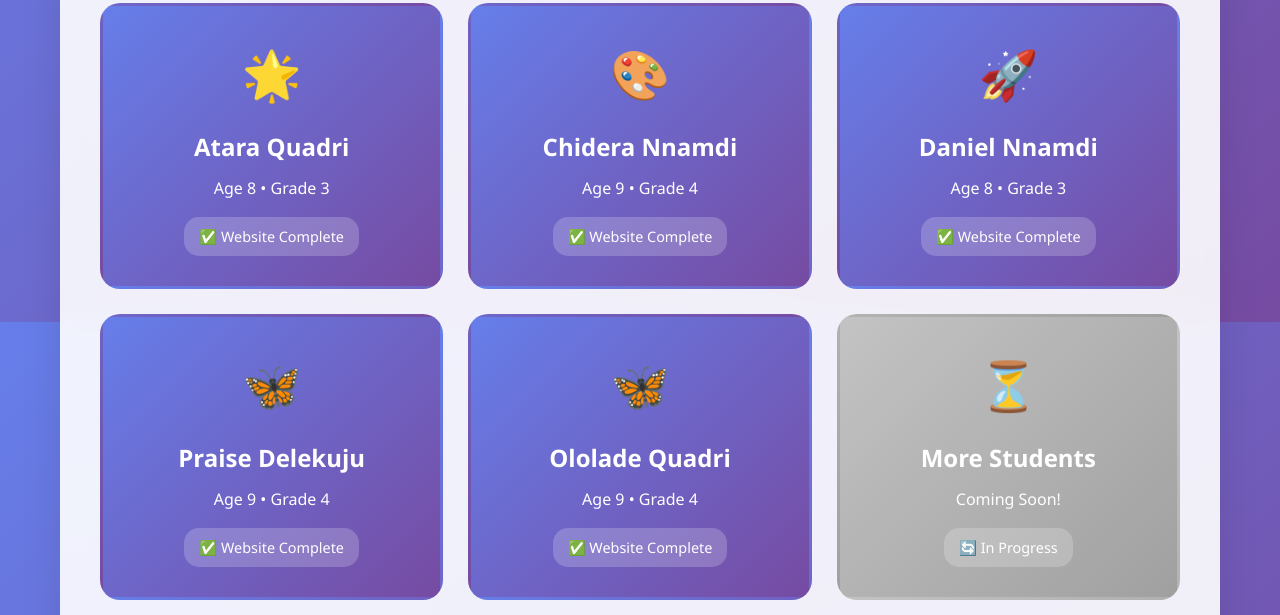
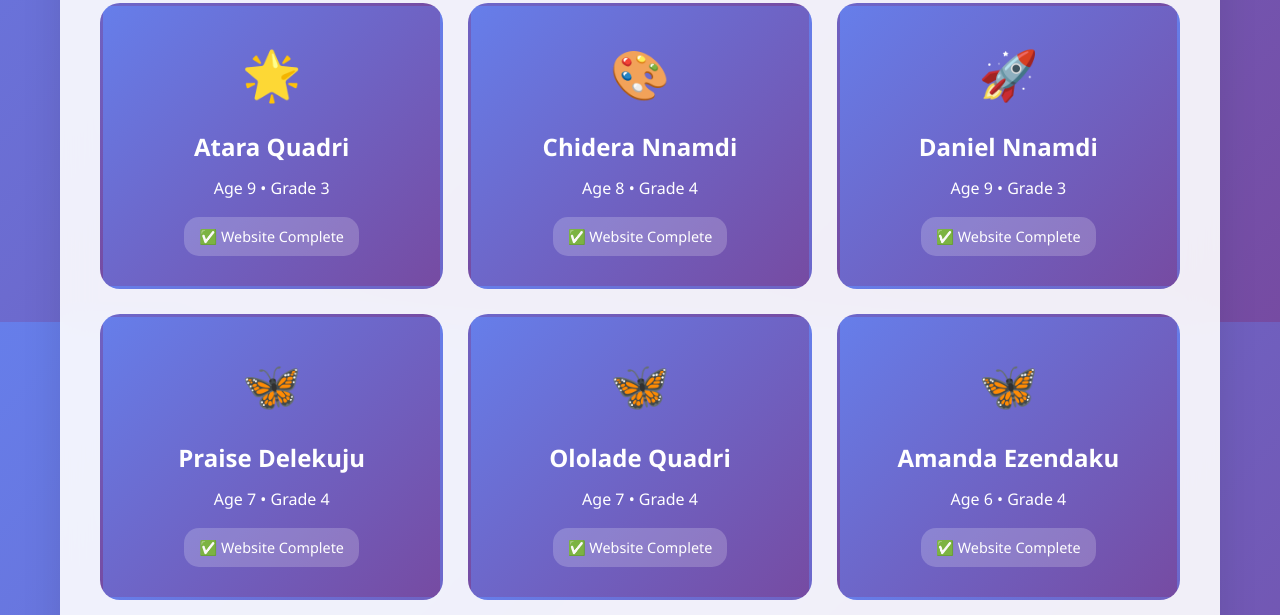
Before and after one commit to ternarytechies/student-websites, a plain HTML site: page index.html in a window 1280 px wide. Shown: the part 1278-1893 px from the top of the page. Drawn offline with Linux system fonts and the light colour scheme.

Commit message:
Update index.html
Signed-off-by: ternarytechies <ternary.techies@gmail.com>

```diff
--- a/index.html
+++ b/index.html
@@ -475,35 +475,41 @@
                 <a href="ataraquadri.html" class="student-card">
                     <span class="student-emoji">🌟</span>
                     <h3 class="student-name">Atara Quadri</h3>
-                    <p>Age 8 • Grade 3</p>
+                    <p>Age 9 • Grade 3</p>
                     <div class="student-status">✅ Website Complete</div>
                 </a>
 
                 <a href="chiderannamdi.html" class="student-card">
                     <span class="student-emoji">🎨</span>
                     <h3 class="student-name">Chidera Nnamdi</h3>
-                    <p>Age 9 • Grade 4</p>
+                    <p>Age 8 • Grade 4</p>
                     <div class="student-status">✅ Website Complete</div>
                 </a>
 
                 <a href="danielnnamdi.html" class="student-card">
                     <span class="student-emoji">🚀</span>
                     <h3 class="student-name">Daniel Nnamdi</h3>
-                    <p>Age 8 • Grade 3</p>
+                    <p>Age 9 • Grade 3</p>
                     <div class="student-status">✅ Website Complete</div>
                 </a>
 
                 <a href="praisedelekuju.html" class="student-card">
                     <span class="student-emoji">🦋</span>
                     <h3 class="student-name">Praise Delekuju</h3>
-                    <p>Age 9 • Grade 4</p>
+                    <p>Age 7 • Grade 4</p>
                     <div class="student-status">✅ Website Complete</div>
                 </a>
 
                   <a href="ololadequadri.html" class="student-card">
                     <span class="student-emoji">🦋</span>
                     <h3 class="student-name">Ololade Quadri</h3>
-                    <p>Age 9 • Grade 4</p>
+                    <p>Age 7 • Grade 4</p>
+                    <div class="student-status">✅ Website Complete</div>
+                </a>
+ <a href="chiamanda.html" class="student-card">
+                    <span class="student-emoji">🦋</span>
+                    <h3 class="student-name">Amanda Ezendaku</h3>
+                    <p>Age 6 • Grade 4</p>
                     <div class="student-status">✅ Website Complete</div>
                 </a>
 
```
